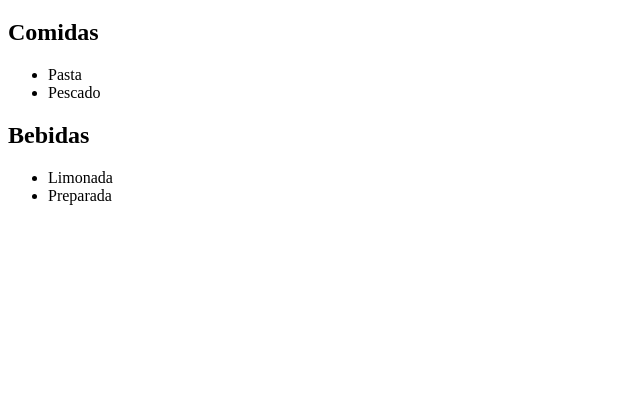
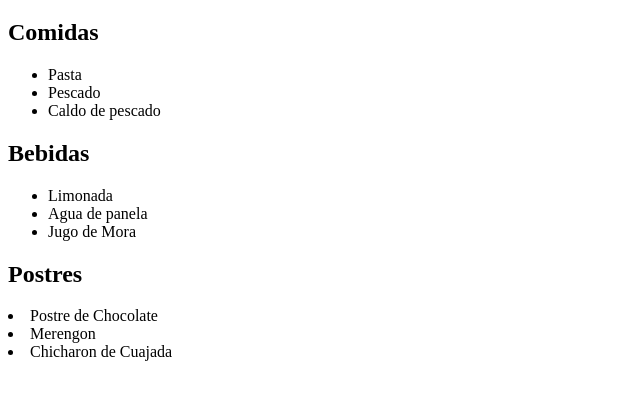
Before and after one commit to StickMora/Comidas-favoritas, a plain HTML site: page index.html in a window 1280 px wide. Shown: the part 61-460 px from the top of the page, without its empty margins (0-640 px from the left). Drawn offline with Linux system fonts and the light colour scheme.

Commit message:
se agregaron postres

```diff
--- a/index.html
+++ b/index.html
@@ -12,12 +12,19 @@
     <ul>
         <li>Pasta</li>
         <li>Pescado</li>
+        <li>Caldo de pescado</li>
     </ul>
     <h2>Bebidas</h2>
     <ul>
         <li>Limonada</li>
-        <li>Preparada</li>
+        <li>Agua de panela</li>
+        <li>Jugo de Mora</li>
+
     </ul>
+    <h2>Postres</h2>
+    <li>Postre de Chocolate</li>
+    <li>Merengon</li>
+    <li>Chicharon de Cuajada</li>
 
 </body>
 </html>
```
